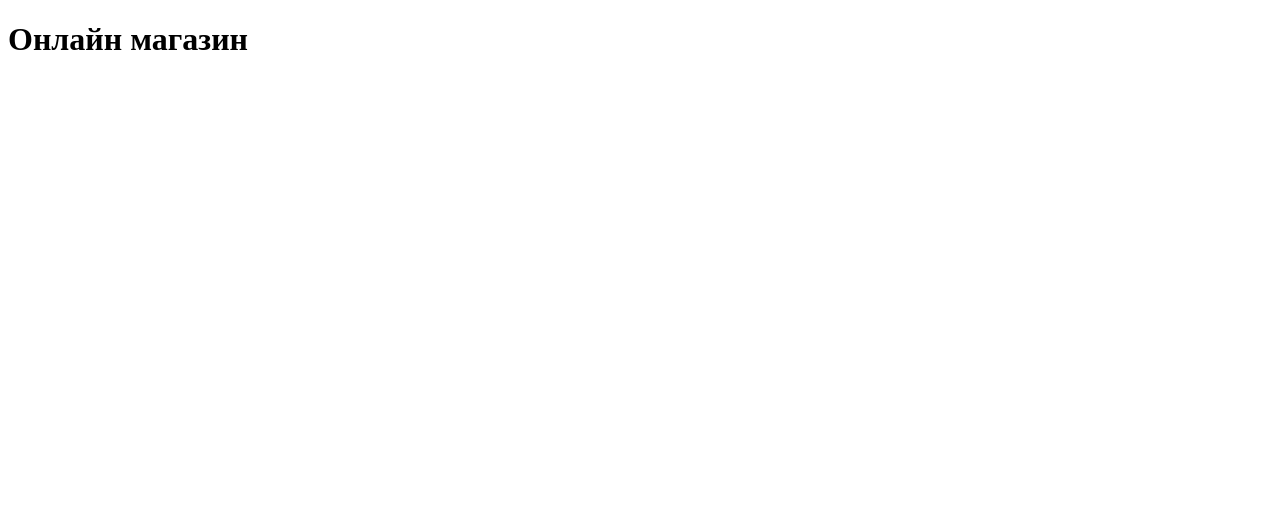
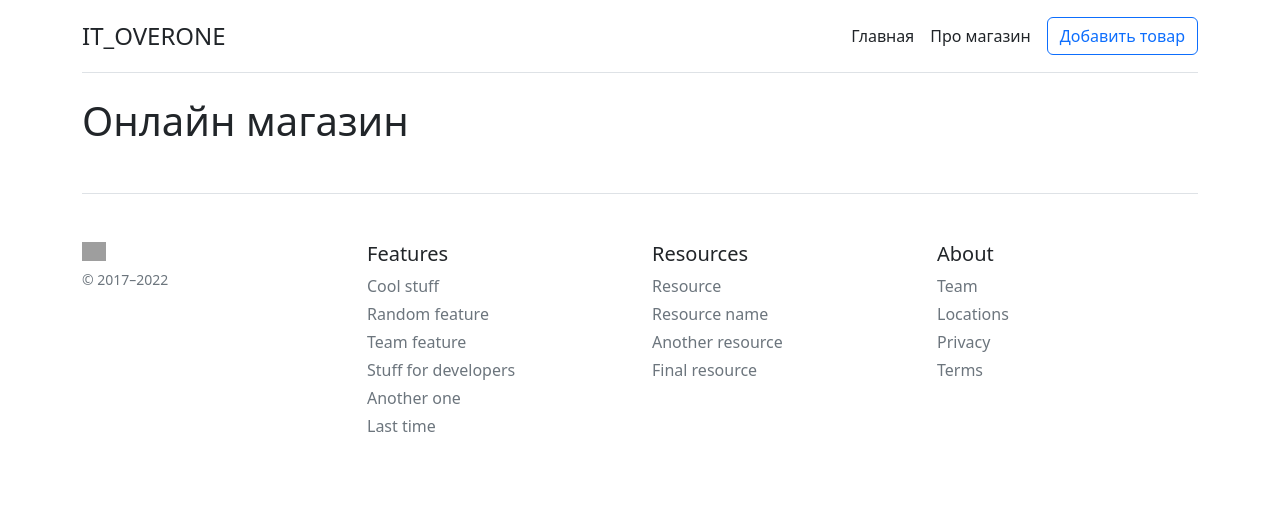
Before and after one commit to drakohha/onlineshop_flask, a Flask app: page / in a window 1280 px wide. Before the commit the part shown is almost empty. Shown: the top 517 px of the page. Run offline with Flask 2, Linux system fonts and the light colour scheme; grey boxes are pictures that could not be loaded.

Commit message:
new flask project

```diff
--- a/app.py
+++ b/app.py
@@ -1,6 +1,9 @@
 from flask import Flask , render_template
+from flask_sqlalchemy import SQLAlchemy
 
 app= Flask(__name__)
+app.config['SQLALCHEMY_DATABASE_URI']= 'sqlite:///shop.bd'
+
 
 @app.route('/')
 def index():
--- /dev/null
+++ b/templates/base.html
@@ -0,0 +1,83 @@
+<!doctype html>
+<html lang="ru">
+<head>
+    <meta charset="UTF-8">
+    <meta name="viewport"
+          content="width=device-width, user-scalable=no, initial-scale=1.0, maximum-scale=1.0, minimum-scale=1.0">
+    <meta http-equiv="X-UA-Compatible" content="ie=edge">
+    <link rel="stylesheet" href="https://cdn.jsdelivr.net/npm/bootstrap@5.2.0/dist/css/bootstrap.min.css">
+    <title>{% block title %} {% endblock %}</title>
+</head>
+<body>
+
+<svg xmlns="http://www.w3.org/2000/svg" style="display: none;">
+  <symbol id="check" viewBox="0 0 16 16">
+    <title>Check</title>
+    <path d="M13.854 3.646a.5.5 0 0 1 0 .708l-7 7a.5.5 0 0 1-.708 0l-3.5-3.5a.5.5 0 1 1 .708-.708L6.5 10.293l6.646-6.647a.5.5 0 0 1 .708 0z"></path>
+  </symbol>
+</svg>
+
+<div class="container py-3">
+  <header>
+    <div class="d-flex flex-column flex-md-row align-items-center pb-3 mb-4 border-bottom">
+      <a href="/" class="d-flex align-items-center text-dark text-decoration-none">
+        <span class="fs-4">IT_OVERONE</span>
+      </a>
+
+      <nav class="d-inline-flex mt-2 mt-md-0 ms-md-auto">
+        <a class="me-3 py-2 text-dark text-decoration-none" href="/">Главная</a>
+        <a class="me-3 py-2 text-dark text-decoration-none" href="/about">Про магазин</a>
+
+      </nav>
+        <a class="btn btn-outline-primary" href="/create">Добавить товар</a>
+    </div>
+
+      {% block body %}
+    {% endblock %}
+
+
+  <footer class="pt-4 my-md-5 pt-md-5 border-top">
+    <div class="row">
+      <div class="col-12 col-md">
+        <img class="mb-2" src="/docs/5.2/assets/brand/bootstrap-logo.svg" alt="" width="24" height="19">
+        <small class="d-block mb-3 text-muted">© 2017–2022</small>
+      </div>
+      <div class="col-6 col-md">
+        <h5>Features</h5>
+        <ul class="list-unstyled text-small">
+          <li class="mb-1"><a class="link-secondary text-decoration-none" href="#">Cool stuff</a></li>
+          <li class="mb-1"><a class="link-secondary text-decoration-none" href="#">Random feature</a></li>
+          <li class="mb-1"><a class="link-secondary text-decoration-none" href="#">Team feature</a></li>
+          <li class="mb-1"><a class="link-secondary text-decoration-none" href="#">Stuff for developers</a></li>
+          <li class="mb-1"><a class="link-secondary text-decoration-none" href="#">Another one</a></li>
+          <li class="mb-1"><a class="link-secondary text-decoration-none" href="#">Last time</a></li>
+        </ul>
+      </div>
+      <div class="col-6 col-md">
+        <h5>Resources</h5>
+        <ul class="list-unstyled text-small">
+          <li class="mb-1"><a class="link-secondary text-decoration-none" href="#">Resource</a></li>
+          <li class="mb-1"><a class="link-secondary text-decoration-none" href="#">Resource name</a></li>
+          <li class="mb-1"><a class="link-secondary text-decoration-none" href="#">Another resource</a></li>
+          <li class="mb-1"><a class="link-secondary text-decoration-none" href="#">Final resource</a></li>
+        </ul>
+      </div>
+      <div class="col-6 col-md">
+        <h5>About</h5>
+        <ul class="list-unstyled text-small">
+          <li class="mb-1"><a class="link-secondary text-decoration-none" href="#">Team</a></li>
+          <li class="mb-1"><a class="link-secondary text-decoration-none" href="#">Locations</a></li>
+          <li class="mb-1"><a class="link-secondary text-decoration-none" href="#">Privacy</a></li>
+          <li class="mb-1"><a class="link-secondary text-decoration-none" href="#">Terms</a></li>
+        </ul>
+      </div>
+    </div>
+  </footer>
+</div>
+
+
+
+
+
+</body>
+</html>
--- a/templates/index.html
+++ b/templates/index.html
@@ -1,14 +1,9 @@
-<!doctype html>
-<html lang="en">
-<head>
-    <meta charset="UTF-8">
-    <meta name="viewport"
-          content="width=device-width, user-scalable=no, initial-scale=1.0, maximum-scale=1.0, minimum-scale=1.0">
-    <meta http-equiv="X-UA-Compatible" content="ie=edge">
-    <title>Онлайн магазин</title>
-</head>
-<body>
+{% extends 'base.html' %}
+
+{% block title %}
+Онлайн магазин
+{% endblock %}
+
+{% block body %}
 <h1>Онлайн магазин</h1>
-
-</body>
-</html>
+{% endblock %}
```
Also changed, not shown: templates/about.html (+15 -13 lines).
